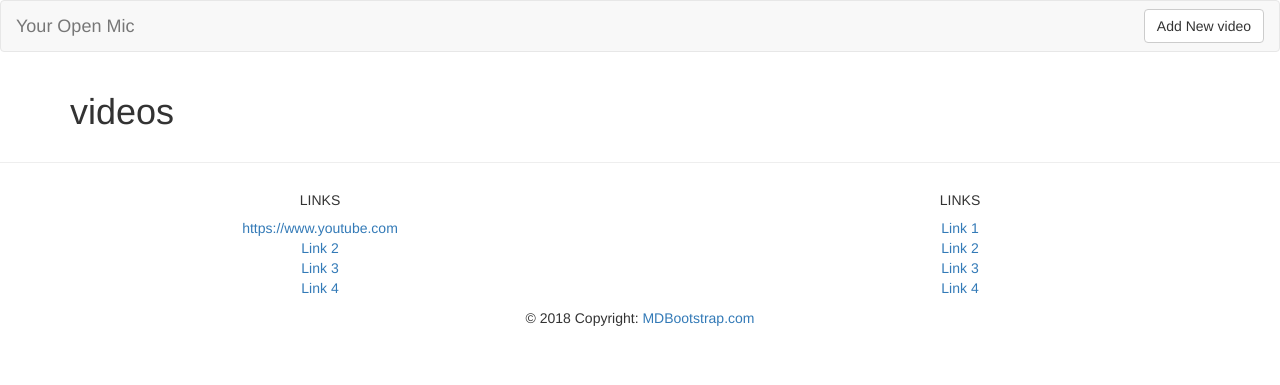
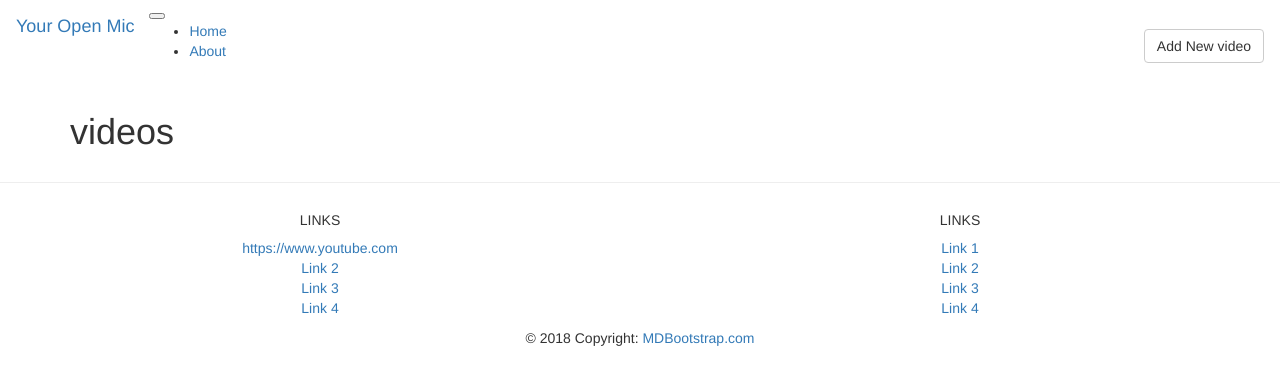
Before and after one commit to GSCrawley/myopenmic, a Flask app: page / in a window 1280 px wide. Shown: the top 385 px of the page. Run offline with Flask 2, Linux system fonts and the light colour scheme; data that the repository does not hold is empty; some libraries are stand-ins or nearby versions.

Commit message:
added About page, fixed navbar

```diff
--- a/app.py
+++ b/app.py
@@ -24,10 +24,16 @@
 #             return redirect(url_for('home'))
 #     return render_template('login.html', error=error)
 
+
 @app.route('/')
 def videos_index():
     """Show all videos."""
     return render_template('videos_index.html', videos=videos.find())
+
+@app.route('/About')
+def about():
+    """Create About page"""
+    return render_template('about.html')
 
 @app.route('/videos/new')
 def videos_new():
--- a/templates/partials/navbar.html
+++ b/templates/partials/navbar.html
@@ -1,14 +1,21 @@
 <!-- templates/partials/navbar.html -->
+<nav class="navbar navbar-expand-lg navbar-dark bg-dark">
+  <a class="navbar-brand" href="/">Your Open Mic</a>
+  <button class="navbar-toggler" type="button" data-toggle="collapse" data-target="#navbarColor02" aria-controls="navbarColor02" aria-expanded="false" aria-label="Toggle navigation">
+    <span class="navbar-toggler-icon"></span>
+  </button>
 
-<nav class='navbar navbar-default'>
-    <div class='container-fluid'>
-        <div class='navbar-header'>
-            <a class='navbar-brand' href='/'>
-                Your Open Mic
-            </a>
-        </div>
-        <div class='pull-right'>
-            <a href='/videos/new' class='btn btn-default navbar-btn'>Add New video</a>
-        </div>
+  <div class="collapse navbar-collapse" id="navbarColor02">
+    <ul class="navbar-nav mr-auto">
+        <li class="nav-item">
+            <a class="nav-link" href="/">Home  </a>
+        </li> <br>
+      <li class="nav-item">
+          <a class="nav-link" href="/About">  About</a>
+      </li>
+    </ul>
+    <div class='pull-right'>
+        <a href='/videos/new' class='btn btn-default navbar-btn'>Add New video</a>
     </div>
+  </div>
 </nav>
```
Also changed, not shown: templates/About.html (added, +17 -0 lines).
